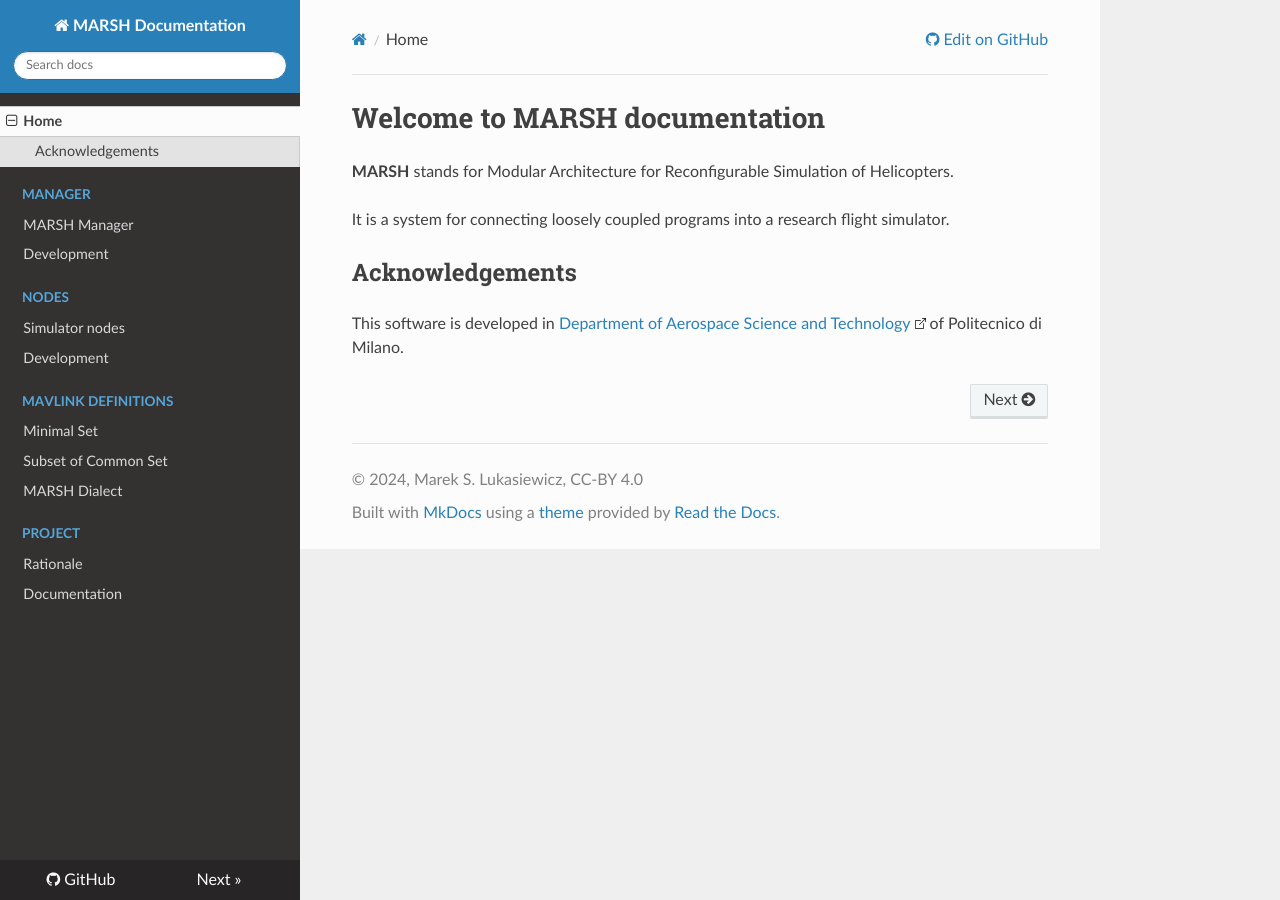
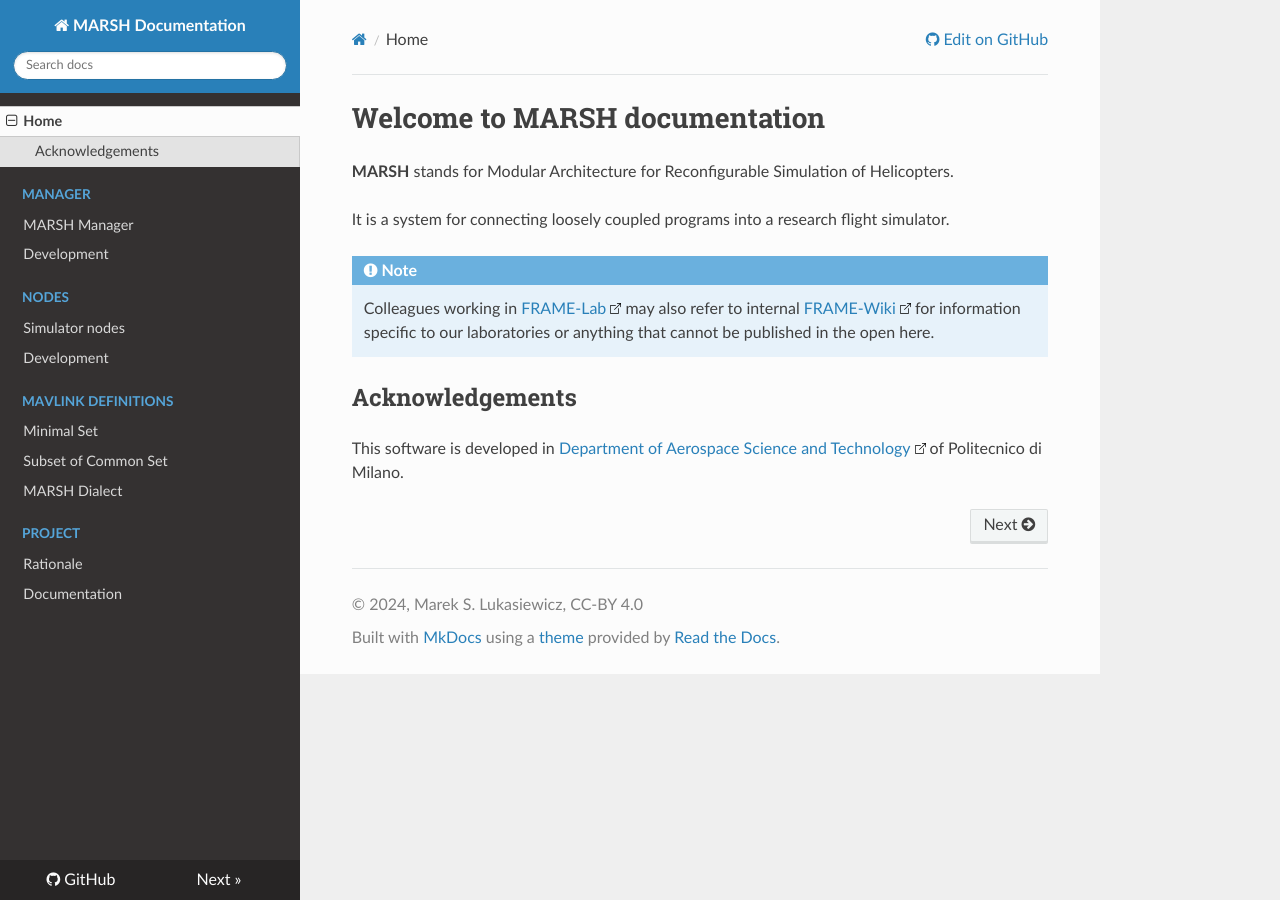
Before and after one commit to marsh-sim/marsh-docs, an MkDocs documentation site: the page built from docs/README.md, in a window 1280 px wide. Built offline with MkDocs 1.6.1, drawn with Linux system fonts in a browser that asks for light colours; nearby versions of some CDN libraries.

Commit message:
Link to FRAME-Wiki

```diff
--- a/docs/README.md
+++ b/docs/README.md
@@ -4,6 +4,9 @@
 
 It is a system for connecting loosely coupled programs into a research flight simulator.
 
+!!! note
+    Colleagues working in [FRAME-Lab](https://www.aero.polimi.it/en/research-labs/frame-lab--8) may also refer to internal [FRAME-Wiki](https://gitlab.polimi.it/DAER/frame-sim/frame-wiki/-/wikis/home) for information specific to our laboratories or anything that cannot be published in the open here.
+
 ## Acknowledgements
 
 This software is developed in [Department of Aerospace Science and Technology](https://www.aero.polimi.it/) of Politecnico di Milano.
```
